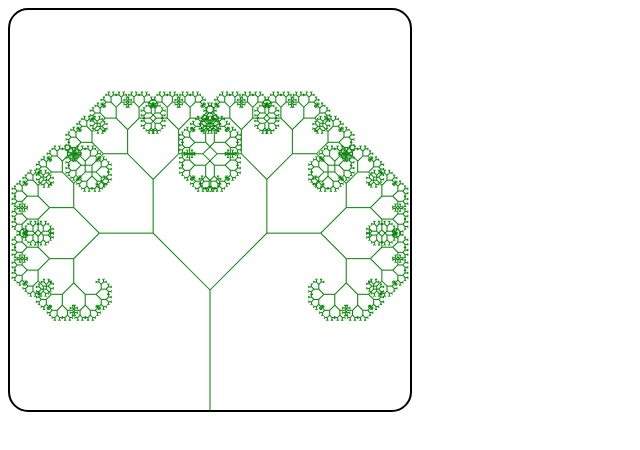
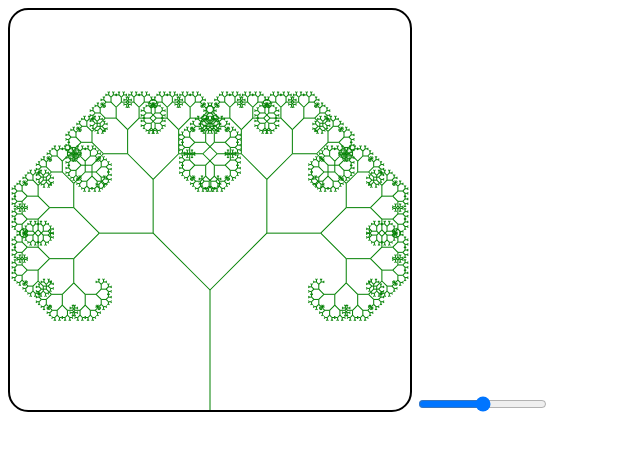
Before and after one commit to Just-Aleksandr/fractals, a plain HTML site: page index.html in a window 1280 px wide. Shown: the whole page, without its empty margins (0-640 px from the left). Drawn offline with Linux system fonts and the light colour scheme.

Commit message:
added a slider for the fractal tree

```diff
--- a/index.html
+++ b/index.html
@@ -1,5 +1,6 @@
 <!DOCTYPE html>
 <html lang="en">
+
 <head>
     <meta charset="UTF-8">
     <meta http-equiv="X-UA-Compatible" content="IE=edge">
@@ -7,11 +8,13 @@
     <title>Fractal Tree</title>
     <link rel="stylesheet" href="style.css">
 </head>
+
 <body>
     <canvas id="canvas" width="400px" height="400px">Can't load the canvas.</canvas>
 
-
+    <input type="range" min="0" max="180">
 
     <script src="script.js"></script>
 </body>
+
 </html>
```
